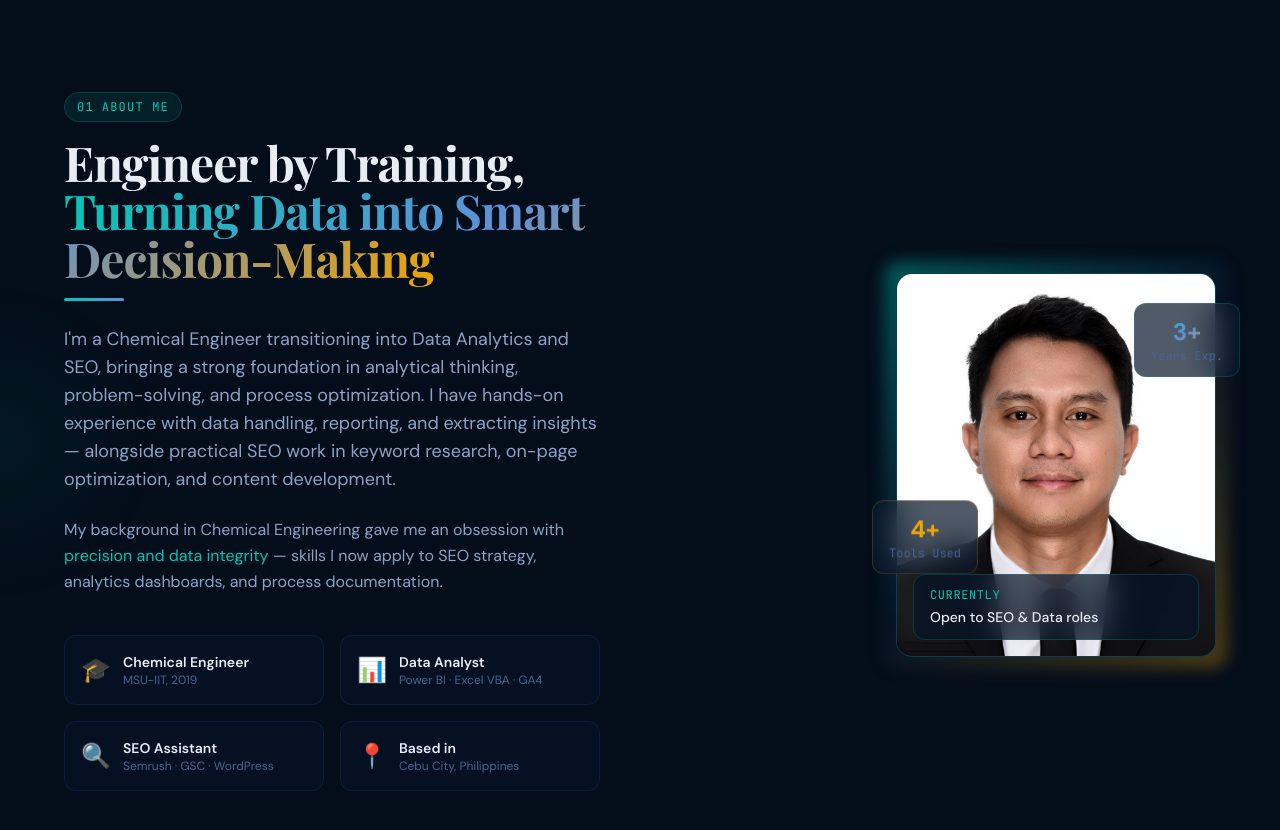
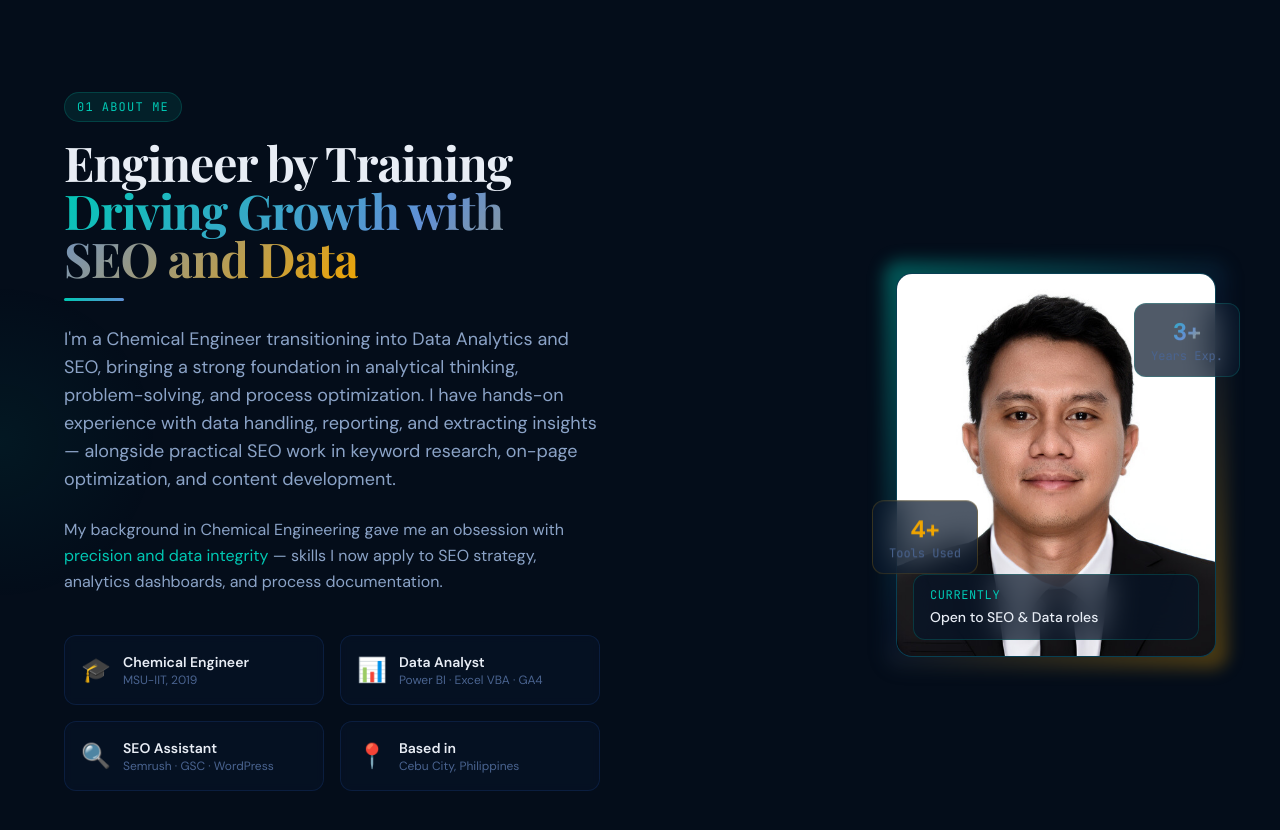
Before and after one commit to ggumahad17/portfolio, a Next.js app: page / in a window 1280 px wide. Shown: the part 820-1650 px from the top of the page. Built offline with nearby package versions, Linux system fonts and the light colour scheme.

Commit message:
update content in about section

```diff
--- a/components/sections/About.tsx
+++ b/components/sections/About.tsx
@@ -48,8 +48,8 @@ export default function About() {
             {/* Left — text */}
             <div>
               <h2 className="section-heading">
-                Engineer by Training,{" "}
-                <span className="text-gradient">Turning Data into Smart Decision-Making</span>
+                Engineer by Training{" "}
+                <span className="text-gradient">Driving Growth with SEO and Data</span>
               </h2>
               <div className="section-divider" />
 
```
